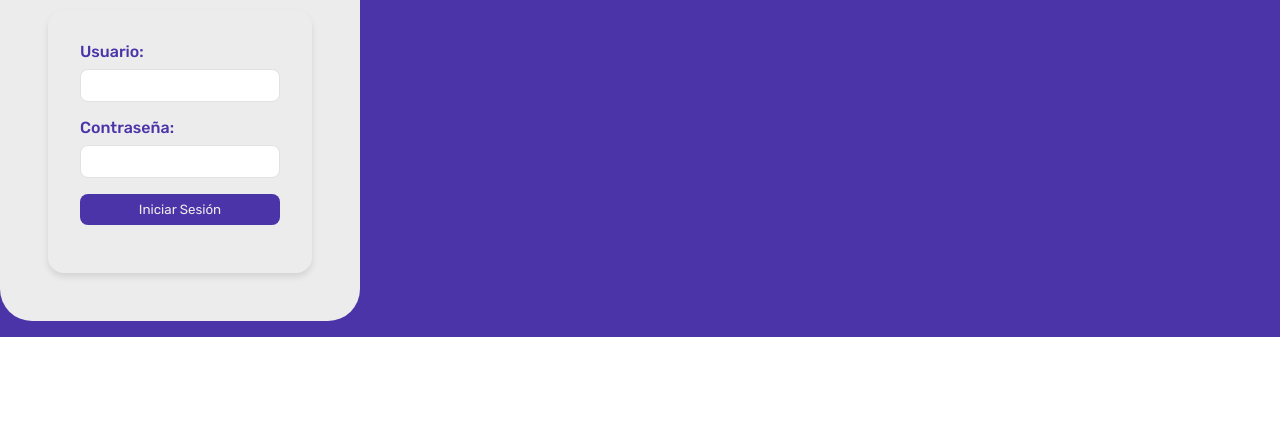
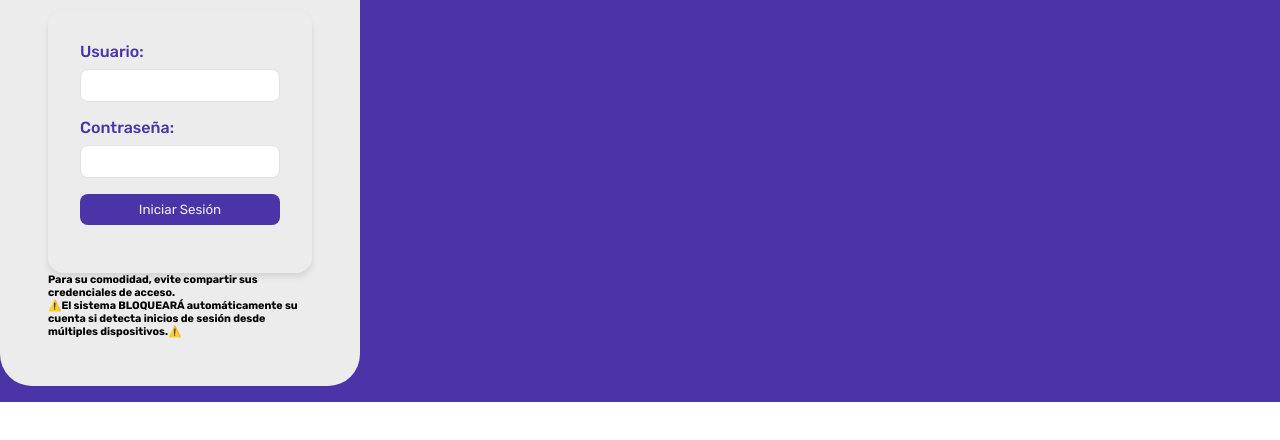
Before and after one commit to jarcvon0663/paquete, a plain HTML site: page index.html in a window 1280 px wide. Shown: the part 114-554 px from the top of the page. Drawn offline with nearby package versions, Linux system fonts and the light colour scheme.

Commit message:
Update index.html

```diff
--- a/index.html
+++ b/index.html
@@ -51,6 +51,9 @@
                 </form>
                 <p id="login-error" class="login-error"></p>
             </div>
+            <h6 class="advertencia">Para su comodidad, evite compartir sus credenciales de acceso.</h6>
+            <h6 class="advertencia">⚠️El sistema BLOQUEARÁ
+                automáticamente su cuenta si detecta inicios de sesión desde múltiples dispositivos.⚠️</h6>
         </main>
     </div>
     <script type="text/javascript" src="https://cdn.jsdelivr.net/npm/toastify-js" async></script>
```
